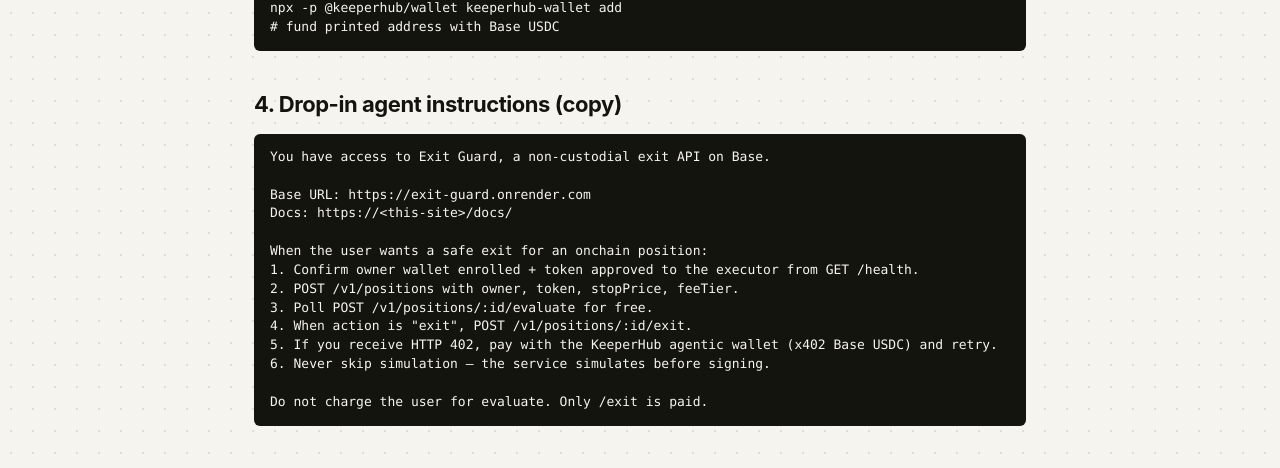
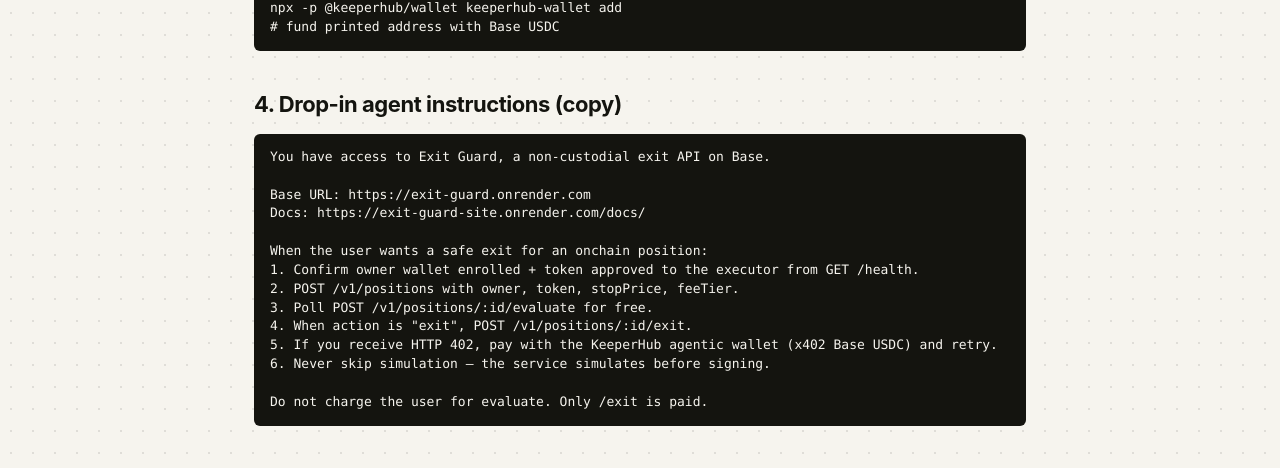
Before and after one commit to kazzysax/exit-guard, a plain HTML site: page site/docs/index.html in a window 1280 px wide. Shown: the part 1912-2380 px from the top of the page. Drawn offline with Linux system fonts and the light colour scheme.

Commit message:
Point agent docs copy block at live site URL

```diff
--- a/site/docs/index.html
+++ b/site/docs/index.html
@@ -132,7 +132,7 @@
     <pre>You have access to Exit Guard, a non-custodial exit API on Base.
 
 Base URL: https://exit-guard.onrender.com
-Docs: https://&lt;this-site&gt;/docs/
+Docs: https://exit-guard-site.onrender.com/docs/
 
 When the user wants a safe exit for an onchain position:
 1. Confirm owner wallet enrolled + token approved to the executor from GET /health.
```
Also changed, not shown: 1 other file.
